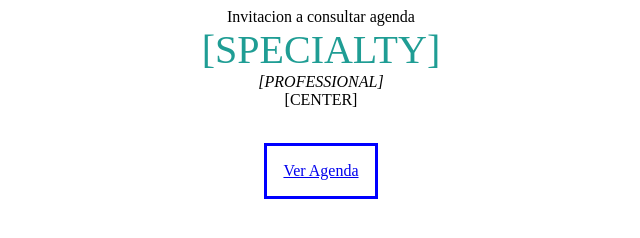
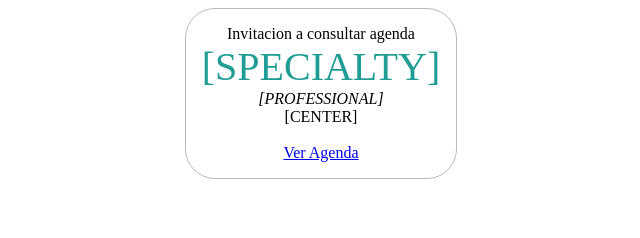
Before and after one commit to alejandro2141/horapo_backend_processes, a website: page email_send_calendar_to_patient.html in a window 1280 px wide. Shown: the whole page, without its empty margins (319-959 px from the left). Drawn offline with Linux system fonts and the light colour scheme.

Commit message:
Update email_send_calendar_to_patient.html

```diff
--- a/email_send_calendar_to_patient.html
+++ b/email_send_calendar_to_patient.html
@@ -12,6 +12,8 @@
 
 <body>
 -->
+<div style="display: flex; justify-content: center;">
+    <div style="border-radius: 30px; border: 1px solid rgb(185, 185, 185); padding:1em">
 
         <div style="display: flex; justify-content: center;">
             <text> Invitacion a consultar agenda </text>
@@ -36,11 +38,12 @@
         </div>
 
         <div style="display: flex; justify-content: center;">
-            <a href="[LINK_AGENDA]" style=" border-style: solid;border-color: blue; margin:1em;padding:1em;  text-align: center;"> Ver Agenda </a>
+            <a href="[LINK_AGENDA]" style="  text-align: center;"> Ver Agenda </a>
         </div>
 
+    </div>
 
-
+</div>
 <!--
 
 </body>
```
